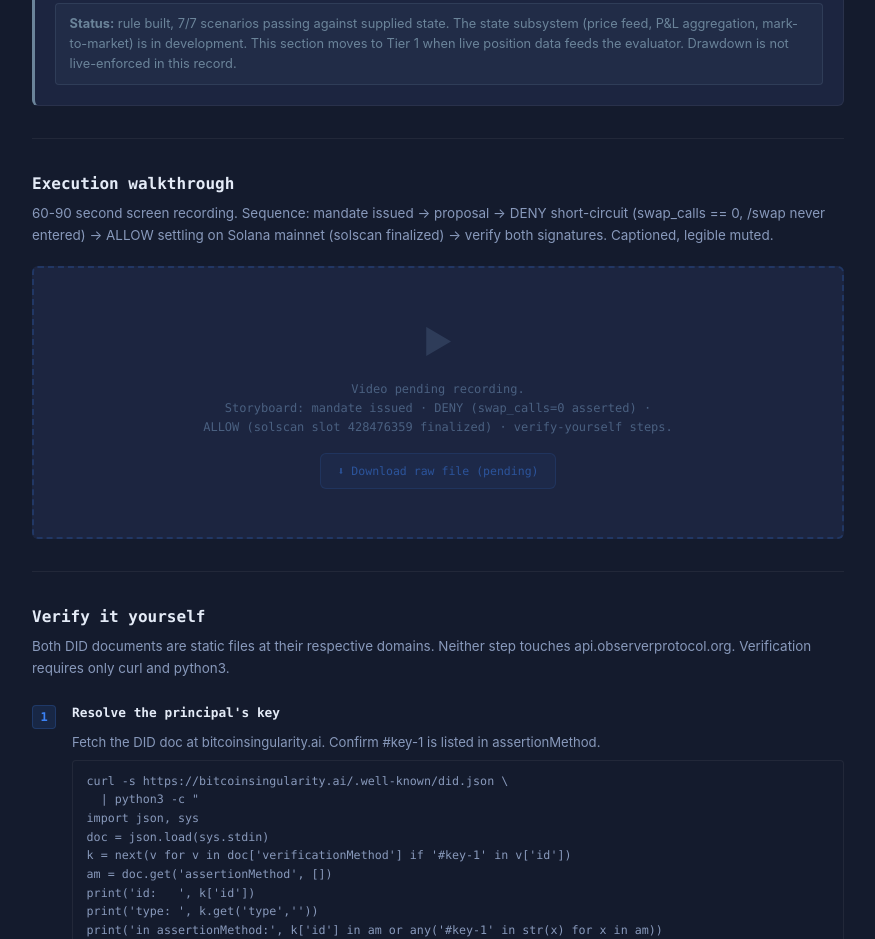
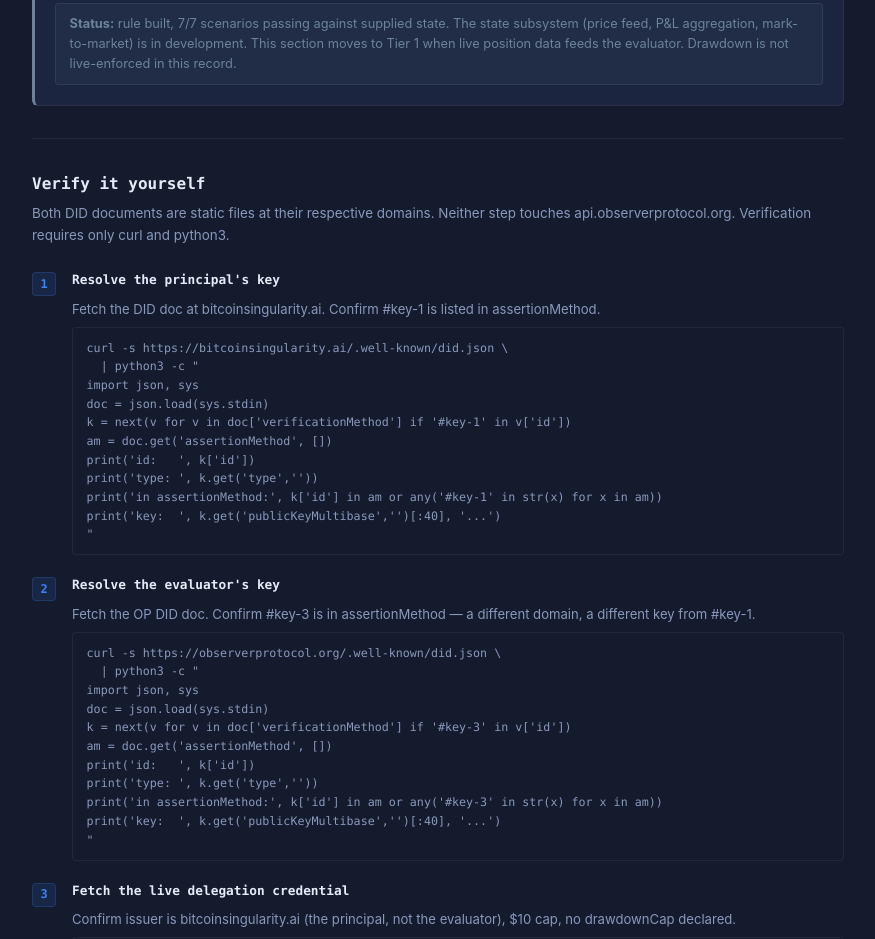
Before and after one commit to observer-protocol/observerprotocol-website, a plain HTML site: page trading.html in a window 1280 px wide. Shown: the part 4000-4939 px from the top of the page, without its empty margins (202-1077 px from the left). Drawn offline with Linux system fonts and the light colour scheme.

Commit message:
trading: remove video placeholder section

```diff
--- a/trading.html
+++ b/trading.html
@@ -716,59 +716,6 @@ summary:hover { color: var(--text-muted); }
   padding-left: 1.4rem;
   font-style: italic;
   line-height: 1.55;
-}
-
-/* ── Video section ─────────────────────────────────────── */
-.video-section {
-  padding: 2rem 0;
-  border-bottom: 1px solid var(--border);
-}
-.video-title {
-  font-family: var(--mono);
-  font-size: 1rem;
-  font-weight: 700;
-  color: var(--text);
-  margin-bottom: 0.4rem;
-}
-.video-sub {
-  font-size: 0.84rem;
-  color: var(--text-muted);
-  margin-bottom: 1.25rem;
-  line-height: 1.6;
-}
-.video-placeholder {
-  background: var(--surface);
-  border: 2px dashed rgba(59,130,246,0.2);
-  border-radius: var(--r);
-  padding: 3rem 2rem;
-  text-align: center;
-  color: var(--text-dim);
-}
-.video-placeholder-icon {
-  font-size: 2rem;
-  margin-bottom: 0.75rem;
-  opacity: 0.4;
-}
-.video-placeholder-text {
-  font-family: var(--mono);
-  font-size: 0.75rem;
-  color: var(--text-dim);
-  line-height: 1.6;
-}
-.video-download {
-  display: inline-flex;
-  align-items: center;
-  gap: 0.4rem;
-  margin-top: 1rem;
-  padding: 0.5rem 1rem;
-  background: rgba(59,130,246,0.1);
-  border: 1px solid rgba(59,130,246,0.25);
-  border-radius: var(--r);
-  font-family: var(--mono);
-  font-size: 0.72rem;
-  color: var(--accent);
-  cursor: default;
-  opacity: 0.5;
 }
 
 /* ── Verify section ────────────────────────────────────── */
@@ -1428,25 +1375,6 @@ summary:hover { color: var(--text-muted); }
     </div>
   </section>
 
-  <!-- ── Video ─────────────────────────────────────────── -->
-  <section class="video-section">
-    <div class="video-title">Execution walkthrough</div>
-    <p class="video-sub">
-      60-90 second screen recording. Sequence: mandate issued → proposal → DENY short-circuit
-      (swap_calls == 0, /swap never entered) → ALLOW settling on Solana mainnet (solscan finalized)
-      → verify both signatures. Captioned, legible muted.
-    </p>
-    <div class="video-placeholder">
-      <div class="video-placeholder-icon">▶</div>
-      <div class="video-placeholder-text">
-        Video pending recording.<br>
-        Storyboard: mandate issued · DENY (swap_calls=0 asserted) ·<br>
-        ALLOW (solscan slot 428476359 finalized) · verify-yourself steps.
-      </div>
-      <div class="video-download">⬇ Download raw file (pending)</div>
-    </div>
-  </section>
-
   <!-- ── Verify ────────────────────────────────────────── -->
   <section class="verify-section">
     <div class="verify-title">Verify it yourself</div>
```
